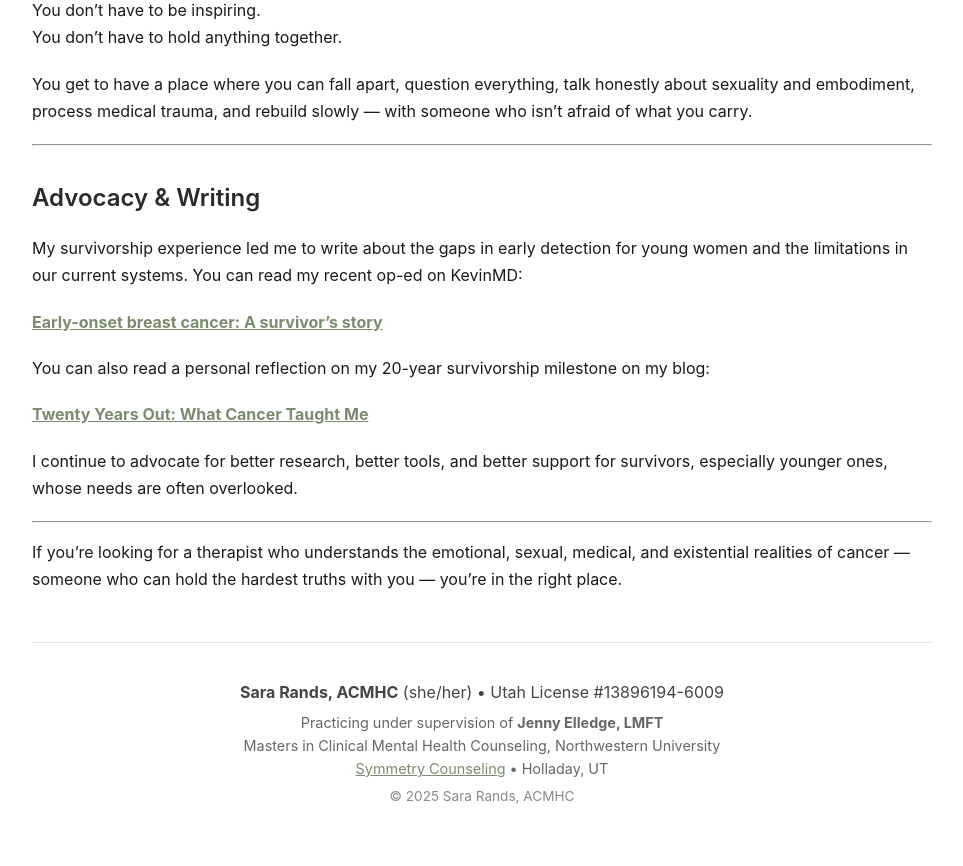
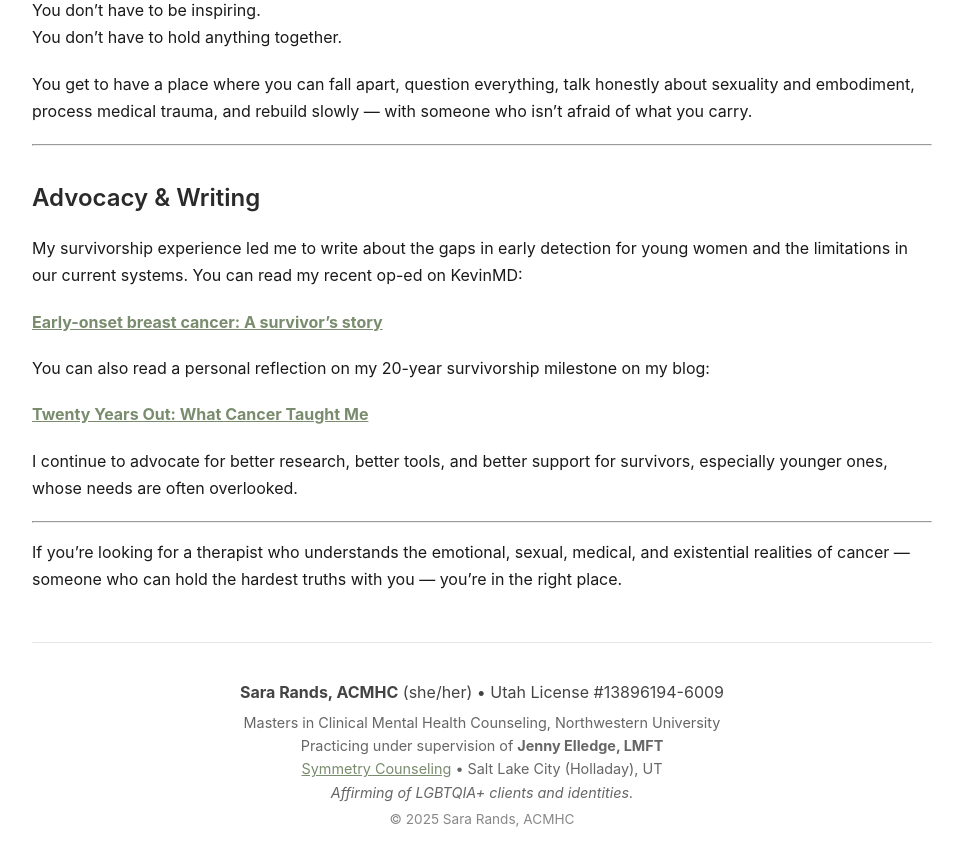
Before and after one commit to SaraRands/sararands-site, a Jekyll site: the page built from cancer.md, in a window 1280 px wide and 900 px high, scrolled down 3024 px. Shown: the top 866 px of the window, without its empty margins (158-1121 px from the left). Built offline with Jekyll 4.4.1, drawn with Linux system fonts in a browser that asks for light colours.

Commit message:
fix internal links

```diff
--- a/_layouts/default.html
+++ b/_layouts/default.html
@@ -164,9 +164,10 @@
       </p>
 
       <p class="footer-credentials">
+        Masters in Clinical Mental Health Counseling, Northwestern University<br>
         Practicing under supervision of <strong>Jenny Elledge, LMFT</strong><br>
-        Masters in Clinical Mental Health Counseling, Northwestern University<br>
-        <a href="https://symcounseling.com/sara-rands" target="_blank" rel="noopener noreferrer">Symmetry Counseling</a> • Holladay, UT
+        <a href="https://symcounseling.com/sara-rands" target="_blank" rel="noopener noreferrer">Symmetry Counseling</a> • Salt Lake City (Holladay), UT<br>
+        <em>Affirming of LGBTQIA+ clients and identities.</em>
       </p>
 
       <p class="footer-copy">
--- a/cancer.md
+++ b/cancer.md
@@ -100,7 +100,7 @@
 
 You can also read a personal reflection on my 20-year survivorship milestone on my blog:
 
-**[Twenty Years Out: What Cancer Taught Me](../blog/twenty-years-later)**
+**[Twenty Years Out: What Cancer Taught Me]({{ site.baseurl }}/blog/twenty-years-later)**
 
 I continue to advocate for better research, better tools, and better support for survivors, especially younger ones, whose needs are often overlooked.
 
```
Also changed, not shown: index.md (+2 -2 lines).
